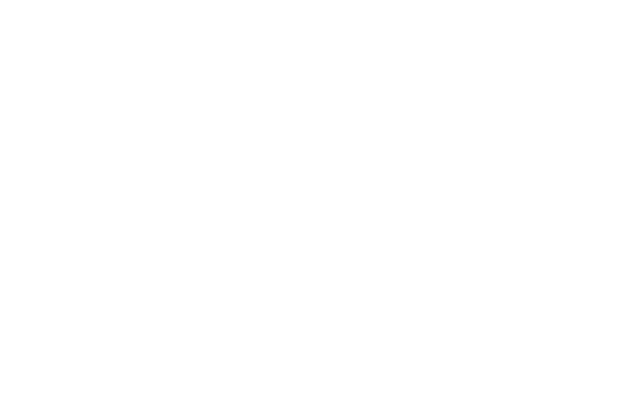
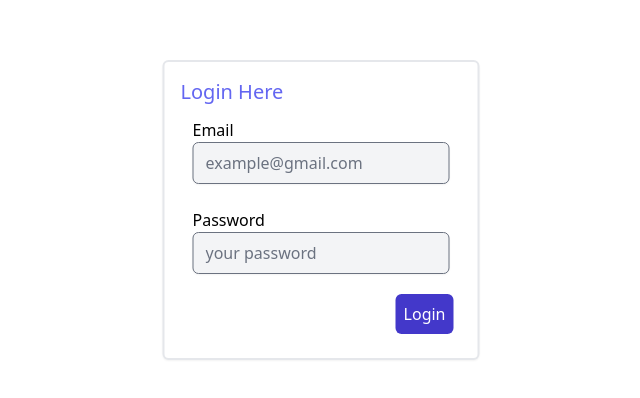
Before and after one commit to Gvinod1991/resume-builder, a React (Create React App) app: page /login in a window 1280 px wide. Before the commit this address had no page. Shown: the part 190-588 px from the top of the page, without its empty margins (319-959 px from the left). Built offline with nearby package versions, Linux system fonts and the light colour scheme.

Commit message:
Login page implementation

```diff
--- /dev/null
+++ b/src/Pages/Login/index.tsx
@@ -0,0 +1,20 @@
+import { Card, Wrapper, Input, Typography, Button } from '../../Components';
+
+export default function Login() {
+  return (
+    <Card className={`fixed bg-gray-50 top-1/2 left-1/2 -translate-x-1/2 -translate-y-1/2 w-fit`}>
+      <>
+        <Typography variant="h2" className="text-xl text-indigo-500" >Login Here</Typography>
+        <Wrapper className='p-2'>
+          <Input inputLabel='Email' placeholder="example@gmail.com" />
+        </Wrapper>
+        <Wrapper className='p-2'>
+          <Input type="password" inputLabel='Password' placeholder="your password" />
+        </Wrapper>
+        <Wrapper className="flex flex-row justify-end">
+          <Button onClick={() => { }} className="m-1" title="Login"></Button>
+        </Wrapper>
+      </>
+    </Card>
+  )
+}
--- a/src/Routes/index.tsx
+++ b/src/Routes/index.tsx
@@ -3,12 +3,14 @@ import { Layout } from '../Layout';
 import { RouteWithLayout } from "../Components/RouteWithLayout";
 import Profile from "../Pages/Profile";
 import Resume from "../Pages/Resume";
+import Login from "../Pages/Login";
 
 export const AppRoutes = () => {
   return (
     <BrowserRouter>
       <RouteWithLayout path="/" Component={Profile} Layout={Layout} />
       <RouteWithLayout path="/resume" Component={Resume} Layout={Layout} />
+      <RouteWithLayout path="/login" Component={Login} />
     </BrowserRouter>
   )
 }
```
